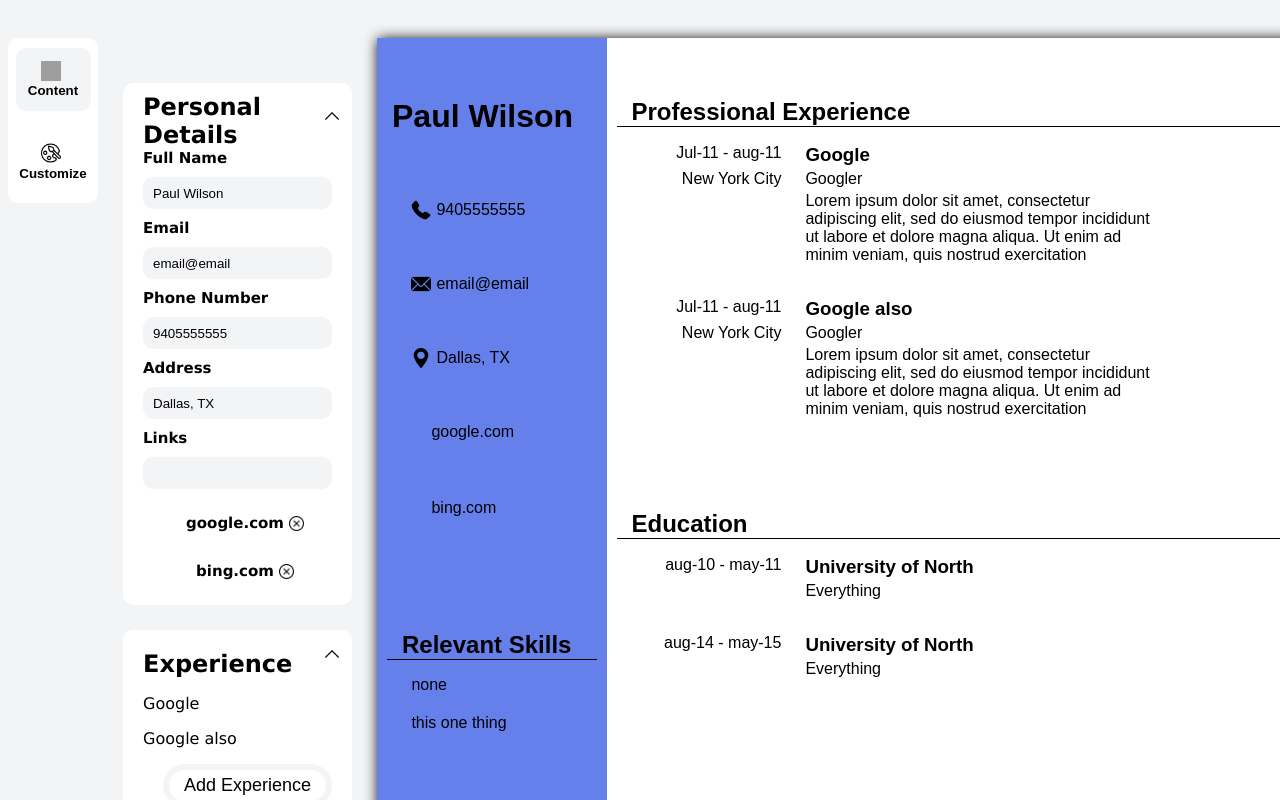
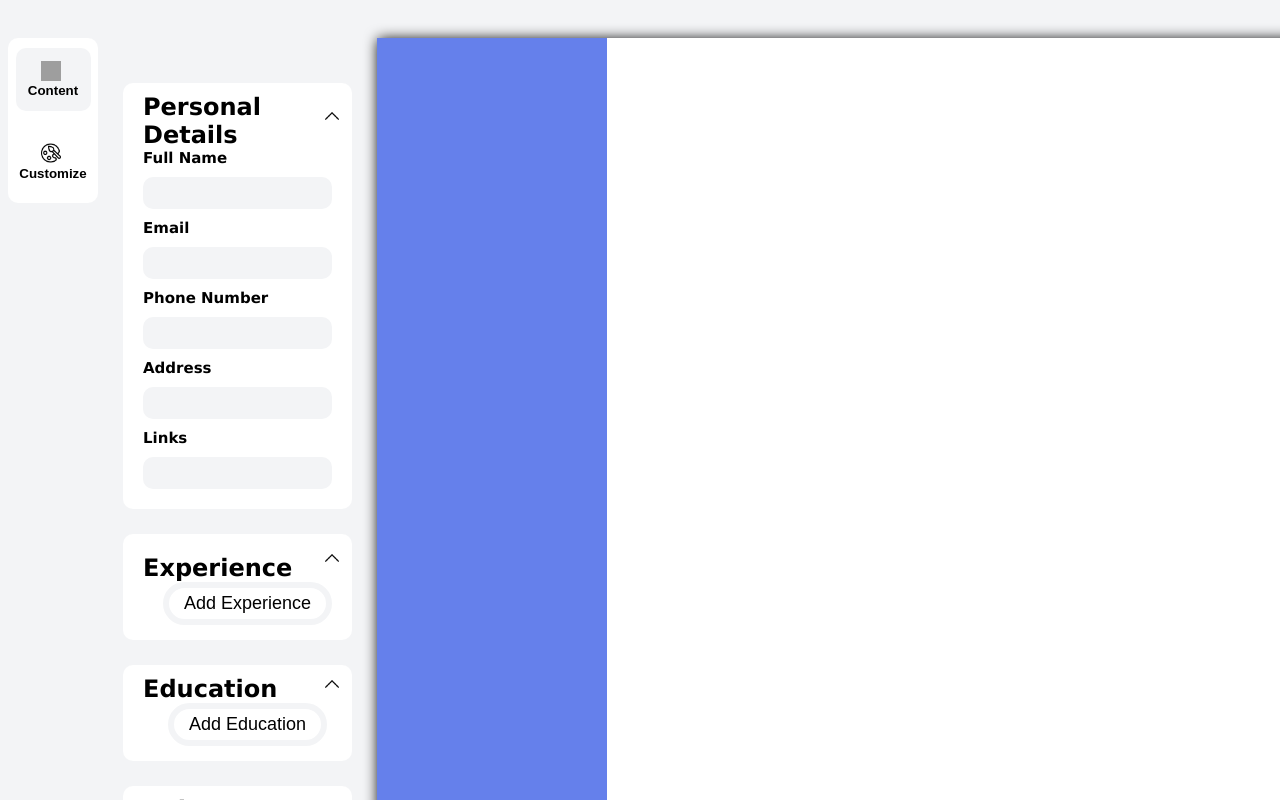
Before and after one commit to paulwilsonr/CVApp, a React (Vite) app: page / in a window 1280 px wide. Shown: the top 800 px of the page. Built offline with nearby package versions, Linux system fonts and the light colour scheme; grey boxes are pictures that could not be loaded.

Commit message:
removes test information and fixes error when no information is provided

```diff
--- a/src/App.jsx
+++ b/src/App.jsx
@@ -11,59 +11,21 @@ function App () {
   const [showForms, setShowForms] = useState(true)
   const [fontChoice, setFontChoice] = useState({fontFamily: "Arial"})
   const [layoutChoice, setLayoutChoice] = useState('left');
-  const [cvInfo, setCvInfo] = useState({
+  const [cvInfo, setCvInfo] = useState(
+    {
     personal: {
-      name: 'Paul Wilson',
-      email: 'email@email',
-      phone: '9405555555',
-      address: 'Dallas, TX',
-      links: [
-        { info: 'google.com', key: 9 },
-        { info: 'bing.com', key: 19 }
-      ]
+      name: '',
+      email: '',
+      phone: '',
+      address: '',
+      links: []
     },
     education: [
-      {
-        schoolName: 'University of North',
-        study: 'Everything',
-        schoolStart: 'aug-10',
-        schoolEnd: 'may-11',
-        key: 1888
-      },
-      {
-        schoolName: 'University of North',
-        study: 'Everything',
-        schoolStart: 'aug-14',
-        schoolEnd: 'may-15',
-        key: 99897
-      }
+
     ],
     experience: [
-      {
-        companyName: 'Google',
-        jobTitle: 'Googler',
-        jobDesc:
-          'Lorem ipsum dolor sit amet, consectetur adipiscing elit, sed do eiusmod tempor incididunt ut labore et dolore magna aliqua. Ut enim ad minim veniam, quis nostrud exercitation',
-        jobStart: 'Jul-11',
-        jobEnd: 'aug-11',
-        jobLocation: 'New York City',
-        key: 98798
-      },
-      {
-        companyName: 'Google also',
-        jobTitle: 'Googler',
-        jobDesc:
-          'Lorem ipsum dolor sit amet, consectetur adipiscing elit, sed do eiusmod tempor incididunt ut labore et dolore magna aliqua. Ut enim ad minim veniam, quis nostrud exercitation',
-        jobStart: 'Jul-11',
-        jobEnd: 'aug-11',
-        jobLocation: 'New York City',
-        key: 78939,
-      }
     ],
-    skills: [
-      { info: 'none', key: 999 },
-      { info: 'this one thing', key: 9988 }
-    ]
+    skills: []
   })
 
   document.documentElement.style.setProperty('--main-color', mainColor)
--- a/src/components/cvDisplay/ColorPannel.jsx
+++ b/src/components/cvDisplay/ColorPannel.jsx
@@ -10,7 +10,7 @@ export default function ColorPannel ({layoutChoice, cvInfo}) {
           {cvInfo.personal.name}
         </h1>
         <div className={'personalInfoHolder ' + layoutChoice}>
-          <div className={'pannelInfoHolder ' + layoutChoice}>
+          <div className={cvInfo.personal.phone ? 'pannelInfoHolder ' + layoutChoice : 'hidden ' + layoutChoice}>
             <div className='changingColor'>
               <img src='./phone.png' className='smallIcon' />
             </div>
@@ -18,7 +18,7 @@ export default function ColorPannel ({layoutChoice, cvInfo}) {
               {cvInfo.personal.phone}
             </p>
           </div>
-          <div className={'pannelInfoHolder ' + layoutChoice}>
+          <div className={cvInfo.personal.email ? 'pannelInfoHolder ' + layoutChoice : 'hidden ' + layoutChoice}>
             <div className='changingColor'>
               <img src='./email.png' className='smallIcon' />
             </div>
@@ -26,7 +26,7 @@ export default function ColorPannel ({layoutChoice, cvInfo}) {
               {cvInfo.personal.email}
             </p>
           </div>
-          <div className={'pannelInfoHolder ' + layoutChoice}>
+          <div className={cvInfo.personal.address ? 'pannelInfoHolder ' + layoutChoice : 'hidden ' + layoutChoice}>
             <div className='changingColor'>
               <img src='./location.png' className='smallIcon' />
             </div>
--- a/src/components/cvDisplay/InfoPannel.jsx
+++ b/src/components/cvDisplay/InfoPannel.jsx
@@ -4,7 +4,7 @@ import EducationCard from "./EducationCard"
 export default function InfoPannel ({infoArr, infoType, title}) {
   return (
     <div className={infoType=== 'experience' ? "experiencePannel" : "educationPannel"}>
-      <h2 className='underline pannelTitle'>{title}</h2>
+      <h2 className={infoArr[0] ? 'underline pannelTitle' : 'hidden'}>{title}</h2>
       <div className='cardsContainer'>
         {infoArr.map(item => {
           return (
--- a/src/components/forms/Education.jsx
+++ b/src/components/forms/Education.jsx
@@ -12,7 +12,7 @@ export default function EducationDetails ({ handleChange, eduInfo }) {
         <div className='formTitle'>
           <h2 className='titleText'>Education</h2>
           <img
-            src='public/arrow.png'
+            src='/arrow.png'
             alt='minimize'
             className={!isMinimized ? 'arrow flip' : 'arrow'}
             onClick={() => {
@@ -64,7 +64,7 @@ export default function EducationDetails ({ handleChange, eduInfo }) {
         <div className='formTitle'>
           <h2>Education</h2>
           <img
-            src='public/arrow.png'
+            src='/arrow.png'
             alt='minimize'
             className={!isMinimized ? 'arrow flip' : 'arrow'}
             onClick={() => {
@@ -146,7 +146,7 @@ export default function EducationDetails ({ handleChange, eduInfo }) {
                 )
               }}
             >
-              <img src='./public/trash.png' className='deleteButton'></img>
+              <img src='/trash.png' className='deleteButton'></img>
               Delete
             </button>
             <button
--- a/src/components/forms/Experience.jsx
+++ b/src/components/forms/Experience.jsx
@@ -12,7 +12,7 @@ export default function ExperienceDetails ({ handleChange, expInfo }) {
         <div className='formTitle'>
           <h2>Experience</h2>
           <img
-            src='public/arrow.png'
+            src='/arrow.png'
             alt='minimize'
             className={!isMinimized ? 'arrow flip' : 'arrow'}
             onClick={() => {
@@ -64,7 +64,7 @@ export default function ExperienceDetails ({ handleChange, expInfo }) {
         <div className='formTitle'>
           <h2>Experience</h2>
           <img
-            src='public/arrow.png'
+            src='/arrow.png'
             alt='minimize'
             className={!isMinimized ? 'arrow flip' : 'arrow'}
             onClick={() => {
@@ -162,7 +162,7 @@ export default function ExperienceDetails ({ handleChange, expInfo }) {
               )
             }}
           >
-            <img src='./public/trash.png' className='deleteButton'></img>Delete
+            <img src='/trash.png' className='deleteButton'></img>Delete
           </button>
           <button
             className='formButton formCancel'
--- a/src/components/forms/FormPicker.jsx
+++ b/src/components/forms/FormPicker.jsx
@@ -21,7 +21,7 @@ export default function FormPicker ({ setShowForms }) {
           handleClick('content', e)
         }}
       >
-        <img className='smallIcon' src='./public/edit.png'></img>
+        <img className='smallIcon' src='/edit.png'></img>
         Content
       </button>
       <button
@@ -33,7 +33,7 @@ export default function FormPicker ({ setShowForms }) {
           handleClick('customize', e)
         }}
       >
-        <img className='smallIcon' src='./public/color-palette.png'></img>
+        <img className='smallIcon' src='/color-palette.png'></img>
         Customize
       </button>
     </div>
--- a/src/components/forms/Personal.jsx
+++ b/src/components/forms/Personal.jsx
@@ -15,7 +15,7 @@ export default function PersonalDetails ({ handleChange, personalInfo }) {
     <div className='formContainer'>
       <div className='formTitle'>
         <h2 className='titleText'>Personal Details</h2>
-        <img src='public/arrow.png' alt='minimize' className= {!isMinimized ? 'arrow flip' : 'arrow'}
+        <img src='/arrow.png' alt='minimize' className= {!isMinimized ? 'arrow flip' : 'arrow'}
             onClick={() => {
               setIsMinimized(!isMinimized);
             }}/>
--- a/src/components/forms/Skills.jsx
+++ b/src/components/forms/Skills.jsx
@@ -16,7 +16,7 @@ export default function SkillDetails ({handleChange, skillsInfo}) {
     <div className='formContainer'>
       <div className='formTitle'>
         <h2 className='titleText'>Relevant Skills</h2>
-        <img src='public/arrow.png' alt='minimize' className= {!isMinimized ? 'arrow flip' : 'arrow'}
+        <img src='/arrow.png' alt='minimize' className= {!isMinimized ? 'arrow flip' : 'arrow'}
             onClick={() => {
               setIsMinimized(!isMinimized);
             }}/>
--- a/src/handleForms.js
+++ b/src/handleForms.js
@@ -21,7 +21,16 @@ const handleForms = {
     handleCancel (setEditOpen) {
         setEditOpen(false);
     },
-    handleSave (currentSelection, arr, mainArrKey, handleChange, setEditOpen) {
+    handleSave (currentSelection, arr, mainArrKey, handleChange, setEditOpen, entryType) {
+        if(mainArrKey==='education') {
+            if(!currentSelection.schoolName) {
+                currentSelection.schoolName = 'New School';
+            }
+        } else {
+            if(!currentSelection.companyName) {
+                currentSelection.companyName = 'New Experience';
+            }
+        }
         let index = this.findIndex(currentSelection.key, arr);
         let tempArr= [...arr];
         index === -1 ? tempArr.push(currentSelection) : tempArr[index] = currentSelection;
```
